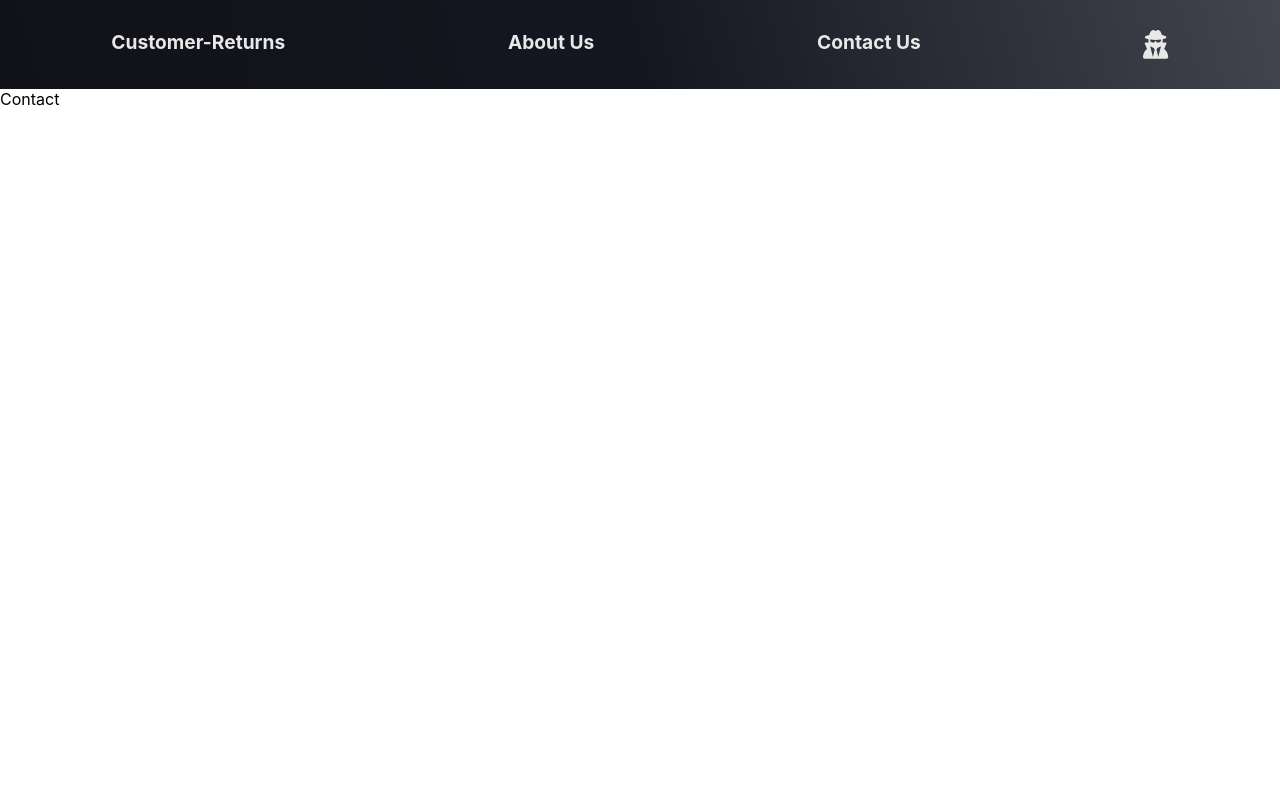
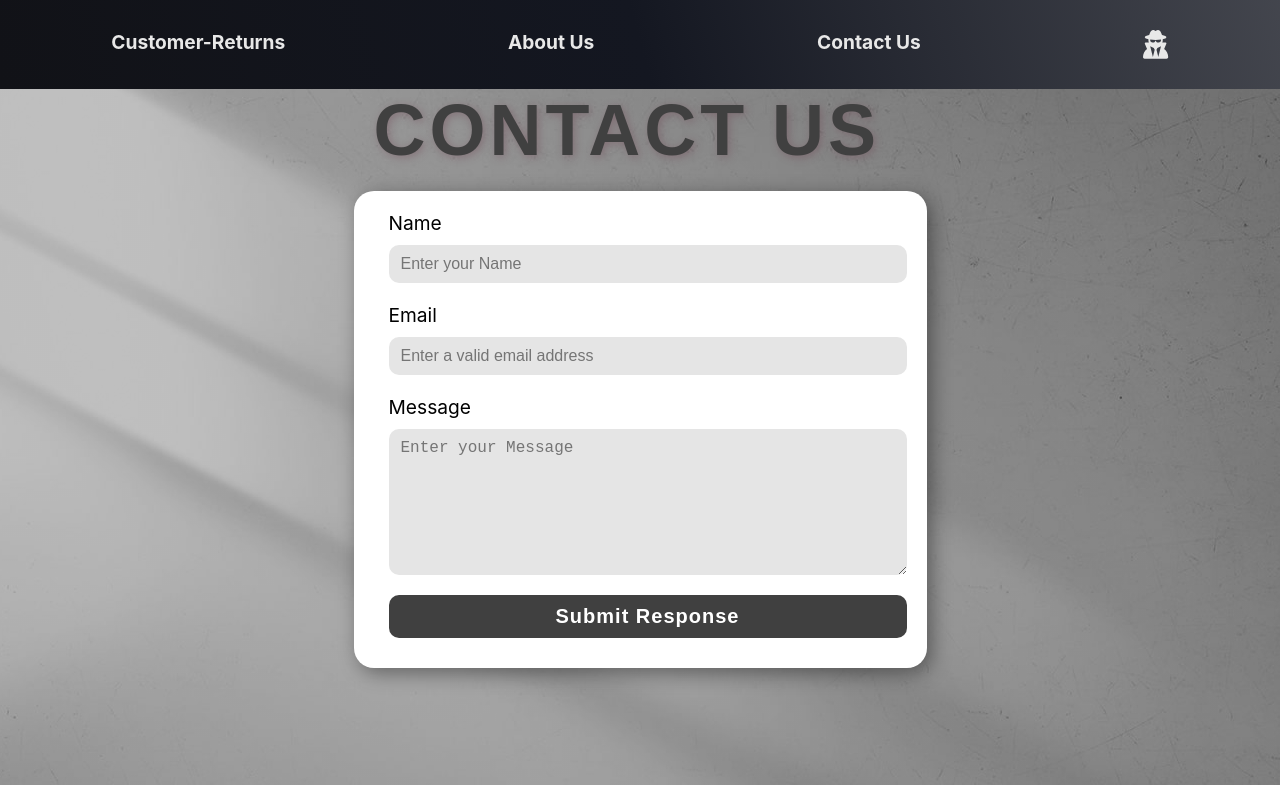
Before and after one commit to Deekshith-S-Shetty/Customer-Returns, a React (Create React App) app: page /contact in a window 1280 px wide. Built offline with nearby package versions, Linux system fonts and the light colour scheme; no server answers; the database is empty.

Commit message:
Complete the Contact page with animation and design

```diff
--- /dev/null
+++ b/src/components/Contact.css
@@ -0,0 +1,90 @@
+.contact-container {
+  font-size: 1rem;
+  background-image: linear-gradient(
+      0deg,
+      rgba(0, 0, 0, 0.25),
+      rgba(0, 0, 0, 0.25)
+    ),
+    url(../../public/contact.jpg);
+  background-position: 50% 50%;
+  padding-bottom: 40px;
+  min-height: 82vh;
+}
+
+.contact-header {
+  font-family: Montserrat, sans-serif;
+  font-size: 4.5rem;
+  text-shadow: 2px 2px 8px rgba(111, 66, 80, 0.4);
+  letter-spacing: 4px;
+  font-weight: 600;
+  margin: 0 auto 0;
+  width: 533px;
+  color: #404040;
+  word-wrap: break-word;
+  box-sizing: border-box;
+}
+
+.contact-form {
+  font-size: 1.2rem;
+  width: 533px;
+  background-image: none;
+  box-shadow: 5px 5px 20px 0 rgba(0, 0, 0, 0.4);
+  margin: 20px auto 0px;
+  background-color: #fff;
+  color: black;
+  border-radius: 20px;
+  padding: 20px;
+  display: flex;
+  flex-wrap: wrap;
+  animation: fadeIn 1.5s ease-in-out;
+}
+
+@keyframes fadeIn {
+  0% {
+    opacity: 0;
+  }
+  100% {
+    opacity: 1;
+  }
+}
+
+.form-content {
+  width: 100%;
+  padding-left: 15px;
+  margin-bottom: 10px;
+}
+
+.form-content > input,
+textarea {
+  border-color: #e5e5e5;
+  color: #111111;
+  background-color: #e5e5e5;
+  border-radius: 10px;
+  display: block;
+  width: 100%;
+  padding: 10px 12px;
+  border: none;
+  outline: none;
+  box-sizing: border-box;
+  margin: 10px 0;
+  font-size: 1rem;
+}
+
+.submit-btn {
+  width: 100%;
+  font-size: 1.25rem;
+  font-weight: 600;
+  border-radius: 10px;
+  padding: 10px 30px;
+  box-sizing: border-box;
+  border: none;
+  outline: none;
+  cursor: pointer;
+  background-color: #404040;
+  color: white;
+  letter-spacing: 1px;
+}
+
+.submit-btn:hover {
+  background-color: rgb(35, 33, 33);
+}
--- a/src/components/Contact.jsx
+++ b/src/components/Contact.jsx
@@ -1,5 +1,46 @@
 import React from "react";
+import "./Contact.css";
 
 export default function Contact() {
-  return <div>Contact</div>;
+  return (
+    <div className="contact-container">
+      <h1 className="contact-header">CONTACT US</h1>
+      <form className="contact-form" action="/">
+        <div className="form-content form-name">
+          <label form="name">Name</label>
+          <input
+            type="text"
+            placeholder="Enter your Name"
+            id="name"
+            name="name"
+            required
+          />
+        </div>
+        <div className="form-content form-email">
+          <label form="email">Email</label>
+          <input
+            type="email"
+            placeholder="Enter a valid email address"
+            id="email"
+            name="email"
+            required
+          />
+        </div>
+        <div className="form-content form-message">
+          <label form="desc">Message</label>
+          <textarea
+            placeholder="Enter your Message"
+            rows={7}
+            cols={50}
+            id="desc"
+            name="description"
+            required
+          />
+        </div>
+        <div className="form-content">
+          <button className="submit-btn">Submit Response</button>
+        </div>
+      </form>
+    </div>
+  );
 }
```
Also changed, not shown: public/contact.jpg (added).
